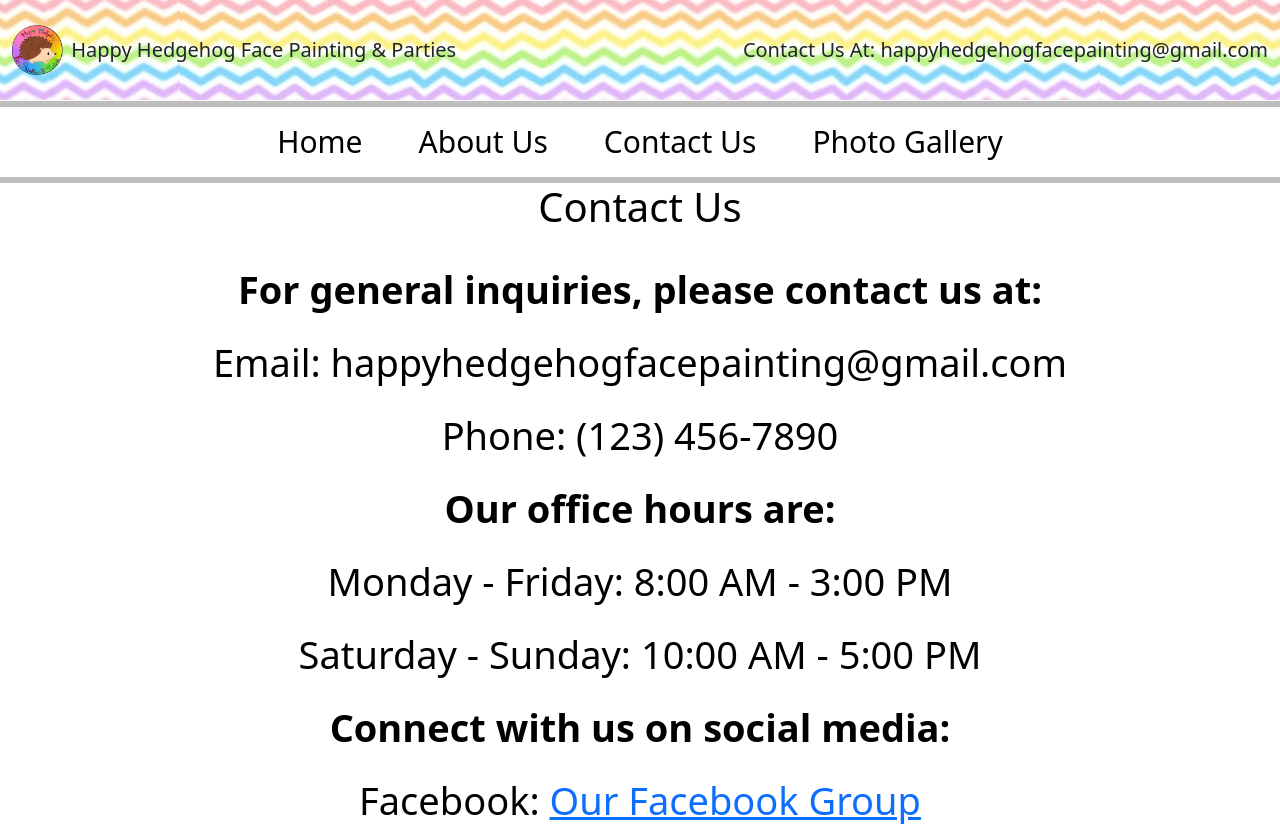
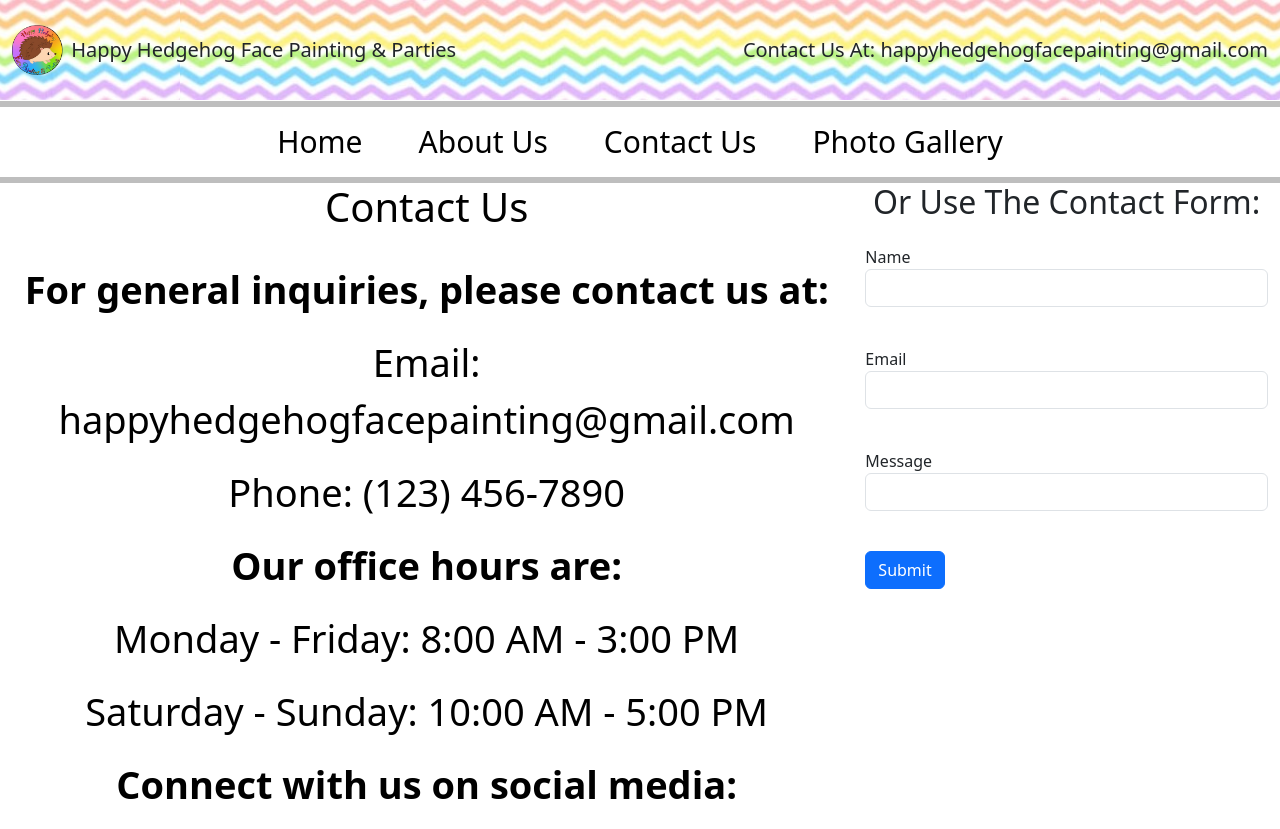
Before and after one commit to AJorja/NewCyber, a Flask app: page /contact in a window 1280 px wide. Shown: the top 829 px of the page. Run offline with Flask 3, Linux system fonts and the light colour scheme; some libraries are stand-ins or nearby versions.

Commit message:
contact form

```diff
--- a/app.py
+++ b/app.py
@@ -1,19 +1,37 @@
-from flask import Flask, render_template
+from flask import Flask, render_template, request, redirect, url_for, flash
+from config import Config
+from flask_sqlalchemy import SQLAlchemy
+from flask_login import current_user, login_user, LoginManager, logout_user, login_required
 
 app = Flask(__name__)
+app.config.from_object(Config)  # loads the configuration for the database
+db = SQLAlchemy(app)  # creates the db object using the configuration
+login = LoginManager(app)
+login.login_view = 'login'
+
+from forms import ContactForm
+from models import Contact
 
 
 @app.route('/')
-def home():
+def homepage():
     return render_template("index.html", title="Homepage")
 
 @app.route('/about')
 def about():
     return render_template("about.html", title="About Us")
 
-@app.route('/contact')
+@app.route("/contact", methods=["POST", "GET"])
 def contact():
-    return render_template("contact.html", title="Contact Us")
+    form = ContactForm()
+    if form.validate_on_submit():
+        new_contact = Contact(name=form.name.data, email=form.email.data, message=form.message.data)
+        db.session.add(new_contact)
+        db.session.commit()
+        # flash("Your message has been sent to administrators.")
+        return redirect(url_for("homepage"))
+    return render_template("contact.html", title="Contact Us", form=form, user=current_user)
+
 
 @app.route('/photogallery')
 def photogallery():
--- /dev/null
+++ b/forms.py
@@ -0,0 +1,11 @@
+from flask_wtf import FlaskForm
+from wtforms.validators import DataRequired, Email, EqualTo, ValidationError
+from wtforms import StringField, SubmitField, IntegerField, PasswordField, FileField
+from flask_wtf.file import FileRequired
+from models import User
+
+class ContactForm(FlaskForm):
+    name = StringField("Name", validators=[DataRequired()], render_kw={"class": "border border-primary rounded text-primary bg-light"})
+    email = StringField("Email", validators=[DataRequired(), Email()], render_kw={"class": "border border-primary rounded text-primary bg-light"})
+    message = StringField("Message", validators=[DataRequired()], render_kw={"class": "border border-primary rounded text-primary bg-light"})
+    submit = SubmitField('Submit', render_kw={"class": "btn btn-primary btn-block"})
--- a/templates/contact.html
+++ b/templates/contact.html
@@ -1,6 +1,7 @@
-{% extends "base.html" %}
+{% extends 'base.html' %}
 
-{% block rowOneContent %}
+{# Block for the sidebar content #}
+{% block rowTwoColOneContent %}
     <div class="container-fluid">
         <div class="row">
             <div class="col text-center">
@@ -10,7 +11,7 @@
                 <p class="mycss6">Phone: (123) 456-7890</p>
                 <p class="fw-bold mycss6">Our office hours are:</p>
                 <p class="mycss6">Monday - Friday: 8:00 AM - 3:00 PM</p>
-      <p class="mycss6">Saturday - Sunday: 10:00 AM - 5:00 PM </p>
+                <p class="mycss6">Saturday - Sunday: 10:00 AM - 5:00 PM</p>
                 <p class="fw-bold mycss6">Connect with us on social media:</p>
                 <p class="mycss6">Facebook: <a href="https://www.facebook.com/profile.php?id=100091523089017">Our Facebook Group</a></p>
                 <p class="mycss6">Twitter: <a href="https://twitter.com/example">Example</a></p>
@@ -19,3 +20,38 @@
         </div>
     </div>
 {% endblock %}
+
+{# Block for the main form content #}
+{% block rowTwoColTwoContent %}
+<h2 class="text-center mb-4">Or Use The Contact Form:</h2>
+    <form action="" method="post" novalidate>
+        {{ form.hidden_tag() }}
+        <p>
+            {{ form.name.label }}<br>
+            {{ form.name(size=70, class="form-control") }}<br>
+            {% for error in form.name.errors %}
+                <span style="color: red;">[{{ error }}]</span>
+            {% endfor %}
+        </p>
+        <p>
+            {{ form.email.label }}<br>
+            {{ form.email(size=70, class="form-control") }}<br>
+            {% for error in form.email.errors %}
+                <span style="color: red;">[{{ error }}]</span>
+            {% endfor %}
+        </p>
+        <p>
+            {{ form.message.label }}<br>
+            {{ form.message(size=70, class="form-control") }}<br>
+            {% for error in form.message.errors %}
+                <span style="color: red;">[{{ error }}]</span>
+            {% endfor %}
+        </p>
+        <p>{{ form.submit() }}</p>
+    </form>
+{% endblock %}
+
+{# Block for the footer content #}
+{% block cellContent3 %}
+    Footer
+{% endblock %}
```
Also changed, not shown: models.py (added, +47 -0 lines), site.db. Lines whose indentation alone changed are shown as unchanged.
